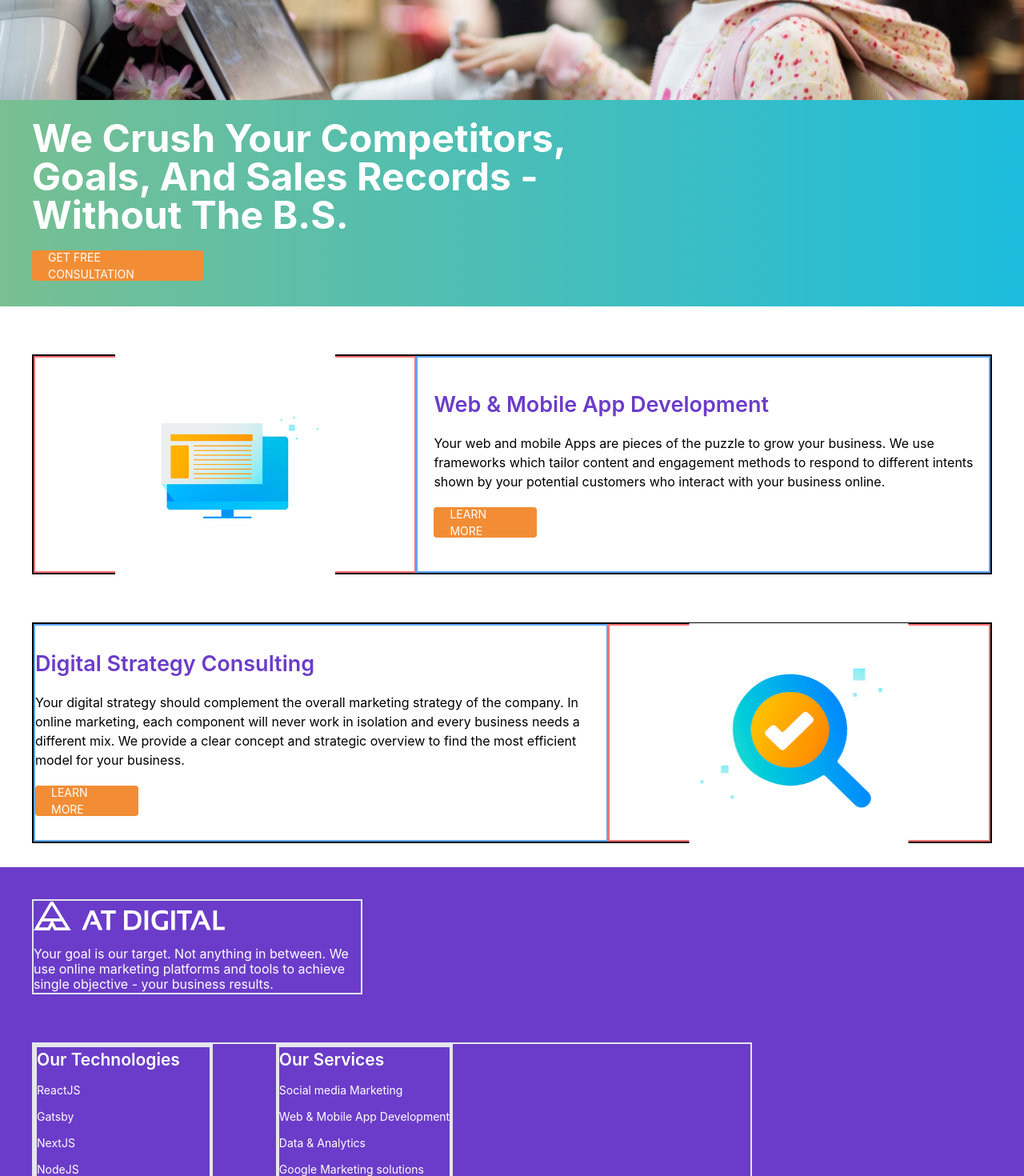
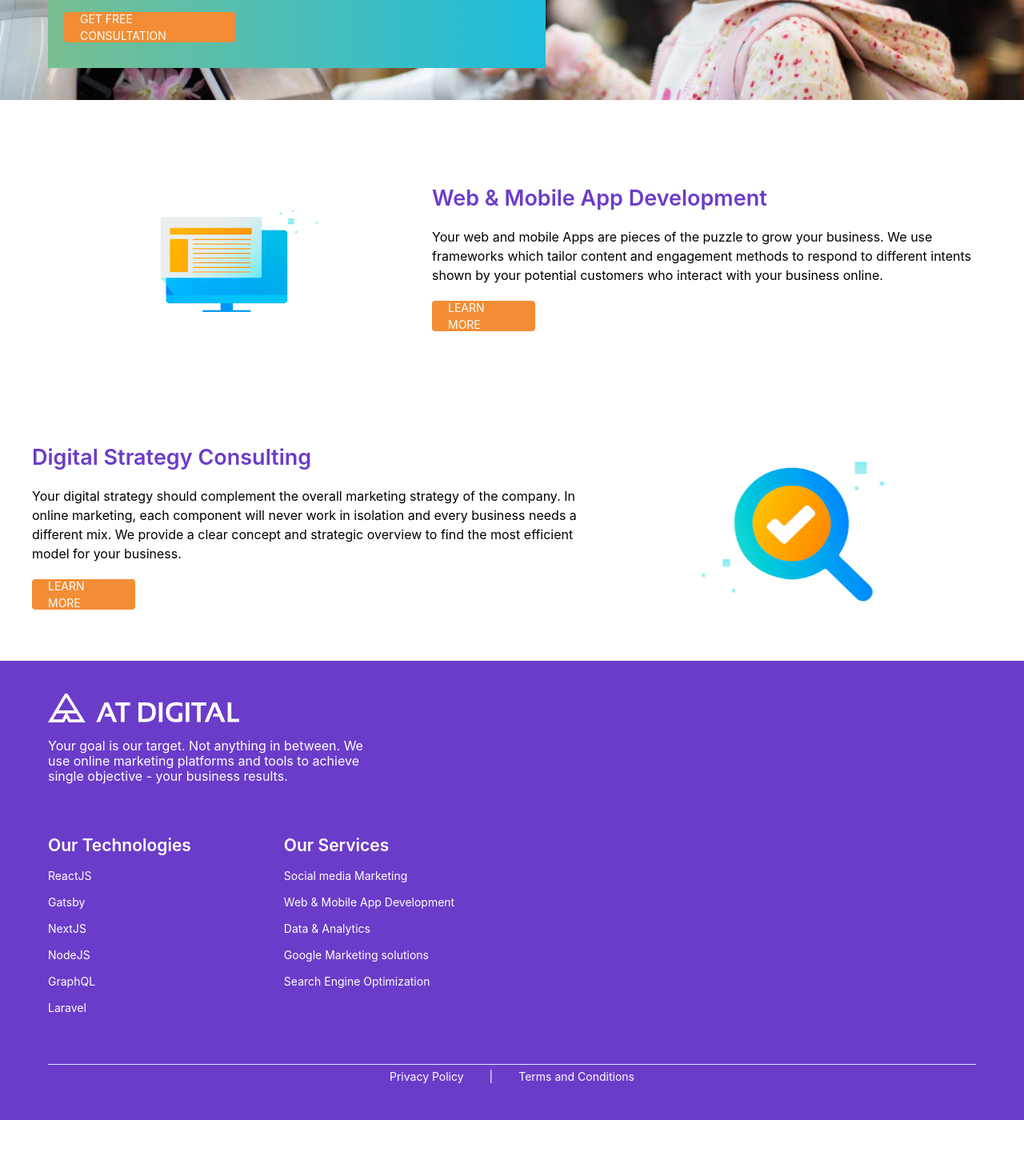
Before and after one commit to Ravindu007/AT_DIGITAL_landingPage, a React (Vite) app: page / in a window 1280 px wide. Shown: the part 440-1910 px from the top of the page at 80% size. After the commit the page ends 1840 px from the top, so only its background shows below. Built offline with nearby package versions, Linux system fonts and the light colour scheme.

Commit message:
responsive changes

```diff
--- a/src/Components/footer/Footer.jsx
+++ b/src/Components/footer/Footer.jsx
@@ -2,10 +2,10 @@ import React from 'react'
 
 const Footer = () => {
   return (
-    <div className="footer bg-primary h-full flex flex-col gap-[60px]  px-[20px] md:px-[40px] py-[40px] text-white">
+    <div className="footer bg-primary h-full flex flex-col gap-[60px]  px-[20px] md:px-[40px] py-[40px] lg:px-[60px] text-white">
 
       {/* row 1 */}
-      <div className="row flex flex-col md:w-[413px] gap-[20px] border-2">
+      <div className="row flex flex-col md:w-[413px] gap-[20px] ">
         <div className="brand-container">
           <img src="brand.svg" alt="" />
         </div>
@@ -13,10 +13,10 @@ const Footer = () => {
       </div>
 
         {/* row 2 */}
-      <div className="row flex  flex-col md:flex-row gap-[40px] md:gap-[79px] w-[75%] border-2">
+      <div className="row flex  flex-col md:flex-row gap-[40px] md:gap-[79px] w-[75%] ">
 
-        <div className="left border-2">
-          <ul className='flex flex-col gap-[12px] pr-[37px] border-2'>
+        <div className="left">
+          <ul className='flex flex-col gap-[12px] pr-[37px]'>
             <li className="font-semibold text-[21px]">Our Technologies</li>
             <li className='text-[12px] md:text-[14px]'>ReactJS</li>
             <li className='text-[12px] md:text-[14px]'>Gatsby</li>
@@ -27,8 +27,8 @@ const Footer = () => {
           </ul>
         </div>
 
-        <div className="right border-2">
-        <ul className='flex flex-col gap-[12px] border-2'>
+        <div className="right">
+        <ul className='flex flex-col gap-[12px]'>
             <li className="font-semibold text-[21px]">Our Services</li>
             <li className='text-[12px] md:text-[14px]'>Social media Marketing</li>
             <li className='text-[12px] md:text-[14px]'>Web & Mobile App Development</li>
--- a/src/Pages/Home.jsx
+++ b/src/Pages/Home.jsx
@@ -18,9 +18,21 @@ const Home = () => {
       <div className="hero-container mb-[30px]">
 
         {/* hero -image */}
-        <div className="hero-img h-[218px] md:h-[488px] w-full"></div>
-        {/* hero-text */}
-        <div className="hero-bottom w-full h-[295px] md:h-[258px] px-[20px] md:px-[40px] bg-gradient-to-l from-analogous2 to-dark  pt-[24px] pb-[32px] flex flex-col gap-[20px]">
+        <div className="hero-img h-[218px] md:h-[488px] w-full lg:relative">
+
+            {/* hero-text for ==> larger */}
+            <div className="hero-bottom w-[622px] h-[306px]  px-[20px] bg-gradient-to-l from-analogous2 to-dark  pt-[24px] pb-[32px] hidden lg:flex flex-col lg:absolute gap-[20px] lg:bottom-[40px] lg:left-[60px] xlg:left-[80px]">
+              <div className="text-div">
+                <p className="lg:text-[48px] font-bold leading-[48px] text-white">We Crush Your Competitors, Goals, And Sales Records - Without The B.S.</p>
+              </div>
+              <div className="button-div">
+                <Button></Button>
+              </div>
+            </div>
+        </div>
+
+        {/* hero-text for ==> laptop and Mobile */}
+        <div className="hero-bottom w-full h-[295px] md:h-[258px] px-[20px] md:px-[40px] bg-gradient-to-l from-analogous2 to-dark  pt-[24px] pb-[32px] flex flex-col lg:hidden gap-[20px]">
           <div className="text-div md:w-[688px] md:h-[144px]">
             <p className="text-[36px] md:text-[48px] font-bold leading-[48px] text-white">We Crush Your Competitors, Goals, And Sales Records - Without The B.S.</p>
           </div>
@@ -37,13 +49,13 @@ const Home = () => {
 
         {/* about-section */}
         <div className="about px-[20px] md:px-[40px] py-[30px]">
-          <div className="md:h-[275px] flex flex-col md:flex-row border-2 border-black">
+          <div className="md:h-[275px] flex flex-col md:flex-row xlg:px-[153px]">
 
-            <div className="left md:w-[40%] h-full flex justify-center items-center border-2 border-red-400">
+            <div className="left md:w-[40%] h-full flex justify-center items-center">
               <img src="about/about.svg" alt="" className='w-[275px] h-[275px]'/>
             </div>
 
-            <div className="right md:w-[60%] h-full flex flex-col justify-center md:items-start items-center gap-[20px] border-2 border-blue-400 md:pl-[20px]">
+            <div className="right md:w-[60%] h-full flex flex-col justify-center md:items-start items-center gap-[20px] md:pl-[20px]">
               <p className="text-primary font-semibold text-[27px] leading-[33px] text-center md:text-start ">Web & Mobile App Development</p>
               <p className='text-[16px] text-center md:text-start'>Your web and mobile Apps are pieces of the puzzle to grow your business. We use frameworks which tailor content and engagement methods to respond to different intents shown by your potential customers who interact with your business online.</p>
               <ButtonLearnMore></ButtonLearnMore>
@@ -54,23 +66,23 @@ const Home = () => {
 
         {/* contact-section */}
         <div className="contact px-[20px] md:px-[40px] py-[30px]">
-          <div className="md:h-[276px] flex flex-col md:flex-row border-2 border-black">
+          <div className="md:h-[276px] flex flex-col md:flex-row ">
 
             {/* desktop view */}
-            <div className="left hidden md:flex md:w-[60%] h-full flex-col justify-center gap-[20px] border-2 border-blue-400 ">
+            <div className="left hidden md:flex md:w-[60%] h-full flex-col justify-center gap-[20px] xlg:px-[153px]">
               <p className="text-primary font-semibold text-[27px] leading-[33px]">Digital Strategy Consulting</p>
               <p>Your digital strategy should complement the overall marketing strategy of the company. In online marketing, each component will never work in isolation and every business needs a different mix. We provide a clear concept and strategic overview to find the most efficient model for your business.</p>
               <ButtonLearnMore></ButtonLearnMore>
             </div>
-            <div className="right hidden md:flex md:w-[40%] h-full justify-center items-center border-2 border-red-400">
+            <div className="right hidden md:flex md:w-[40%] h-full justify-center items-center ">
               <img src="contact/contact.svg" alt="" className='w-[275px] h-[275px]'/>
             </div>
 
             {/* mobile view */}
-            <div className="flex md:hidden right md:w-[40%] h-full justify-center items-center border-2 border-red-400">
+            <div className="flex md:hidden right md:w-[40%] h-full justify-center items-center ">
               <img src="contact/contact.svg" alt="" className='w-[275px] h-[275px]'/>
             </div>
-            <div className="flex md:hidden left md:w-[60%] h-full flex-col justify-center gap-[20px] border-2 border-blue-400 md:pl-[20px]">
+            <div className="flex md:hidden left md:w-[60%] h-full flex-col justify-center gap-[20px]  md:pl-[20px]">
               <p className="text-primary font-semibold text-[27px] leading-[33px] text-center">Digital Strategy Consulting</p>
               <p className='text-[16px] text-center'>Your digital strategy should complement the overall marketing strategy of the company. In online marketing, each component will never work in isolation and every business needs a different mix. We provide a clear concept and strategic overview to find the most efficient model for your business.</p>
               <div className="button-div flex justify-center">
--- a/tailwind.config.js
+++ b/tailwind.config.js
@@ -6,6 +6,19 @@ export default {
   ],
   theme: {
     extend: {
+      screens: {
+        'sm': '375',
+        // => @media (min-width: 576px) { ... }
+
+        'md': '768px',
+        // => @media (min-width: 960px) { ... }
+
+        'lg': '1200px',
+        // => @media (min-width: 1440px) { ... }
+
+        'xlg': '1440px'
+      },
+
       colors:{
         primary: '#6B3CC9',
         secondary: '#F28D35',
```
